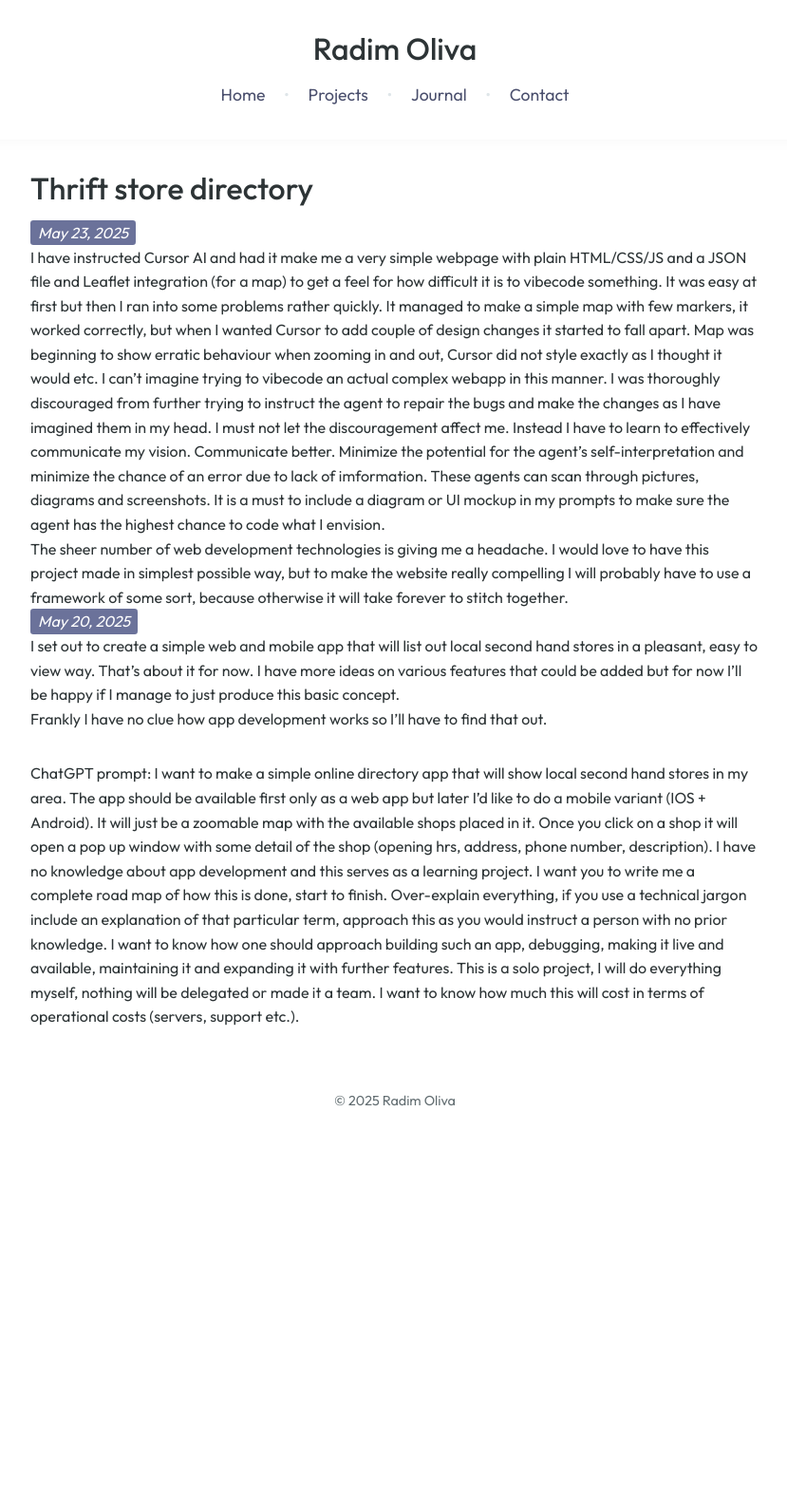
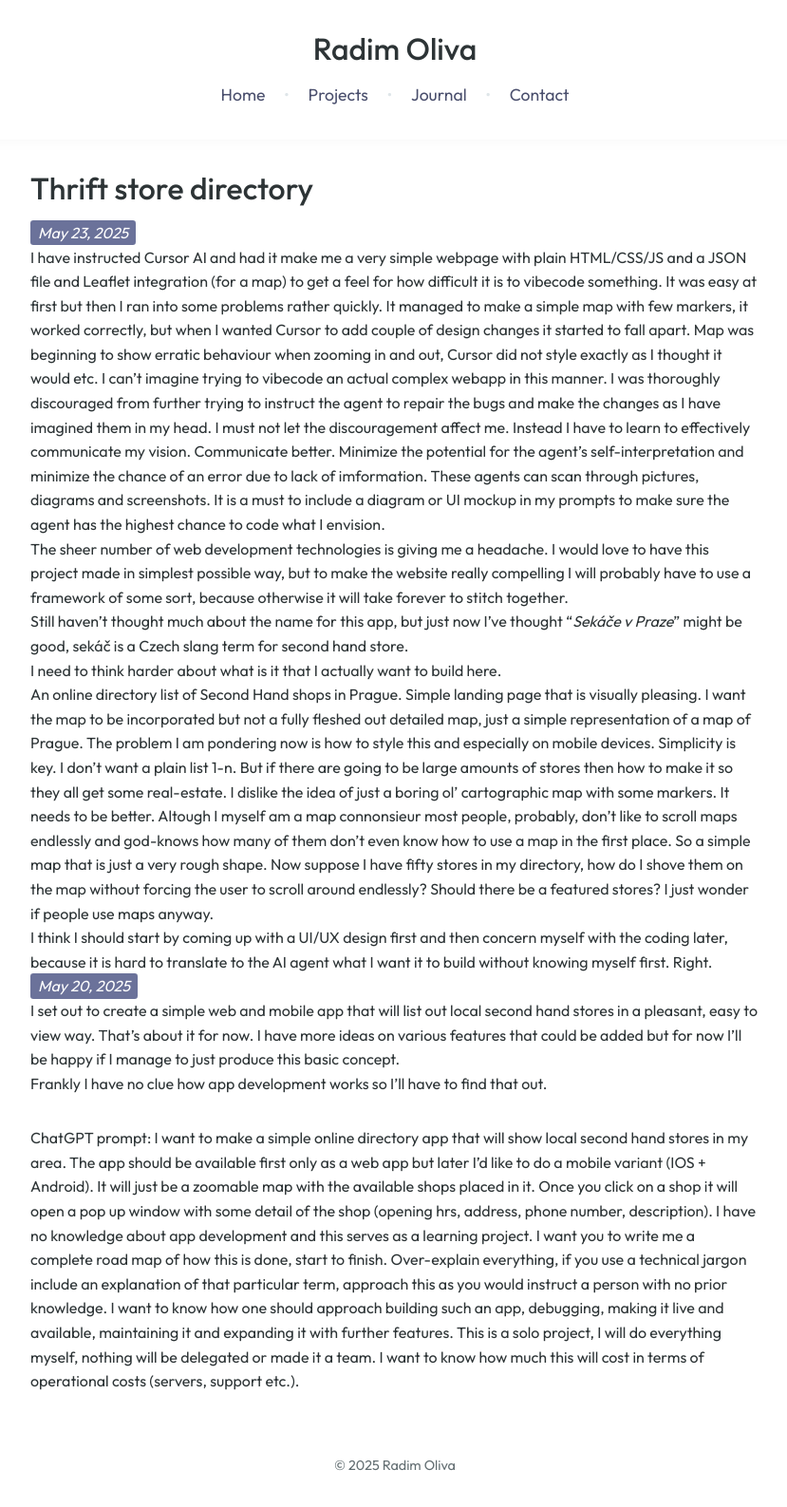
Before and after one commit to RadimOliva/radimoliva.github.io, a Jekyll site: the page built from projects/thrift-store-directory.md, in a window 1280 px wide. Shown: the whole page at 95% size, without its empty margins (224-1053 px from the left). Built offline with Jekyll 4.4.1, drawn with Linux system fonts in a browser that asks for light colours; before the commit the page ends 1203 px from its top, so only the background shows below that.

Commit message:
project notes

```diff
--- a/projects/thrift-store-directory.md
+++ b/projects/thrift-store-directory.md
@@ -7,6 +7,12 @@ title: Thrift store directory
 <span class="datum">May 23, 2025</span><br>
 I have instructed Cursor AI and had it make me a very simple webpage with plain HTML/CSS/JS and a JSON file and Leaflet integration (for a map) to get a feel for how difficult it is to vibecode something. It was easy at first but then I ran into some problems rather quickly. It managed to make a simple map with few markers, it worked correctly, but when I wanted Cursor to add couple of design changes it started to fall apart. Map was beginning to show erratic behaviour when zooming in and out, Cursor did not style exactly as I thought it would etc. I can't imagine trying to vibecode an actual complex webapp in this manner. I was thoroughly discouraged from further trying to instruct the agent to repair the bugs and make the changes as I have imagined them in my head. I must not let the discouragement affect me. Instead I have to learn to effectively communicate my vision. Communicate better. Minimize the potential for the agent's self-interpretation and minimize the chance of an error due to lack of imformation. These agents can scan through pictures, diagrams and screenshots. It is a must to include a diagram or UI mockup in my prompts to make sure the agent has the highest chance to code what I envision.<br>
 The sheer number of web development technologies is giving me a headache. I would love to have this project made in simplest possible way, but to make the website really compelling I will probably have to use a framework of some sort, because otherwise it will take forever to stitch together.
+Still haven't thought much about the name for this app, but just now I've thought "*Sekáče v Praze*" might be good, sekáč is a Czech slang term for second hand store.
+I need to think harder about what is it that I actually want to build here.
+An online directory list of Second Hand shops in Prague. Simple landing page that is visually pleasing. I want the map to be incorporated but not a fully fleshed out detailed map, just a simple representation of a map of Prague. The problem I am pondering now is how to style this and especially on mobile devices. Simplicity is key. I don't want a plain list 1-n. But if there are going to be large amounts of stores then how to make it so they all get some real-estate. I dislike the idea of just a boring ol' cartographic map with some markers. It needs to be better. Altough I myself am a map connonsieur most people, probably, don't like to scroll maps endlessly and god-knows how many of them don't even know how to use a map in the first place.
+So a simple map that is just a very rough shape. Now suppose I have fifty stores in my directory, how do I shove them on the map without forcing the user to scroll around endlessly? Should there be a featured stores? I just wonder if people use maps anyway.
+I think I should start by coming up with a UI/UX design first and then concern myself with the coding later, because it is hard to translate to the AI agent what I want it to build without knowing myself first. Right.
+
 
 <span class="datum">May 20, 2025</span><br>
 I set out to create a simple web and mobile app that will list out local second hand stores in a pleasant, easy to view way. That's about it for now. I have more ideas on various features that could be added but for now I'll be happy if I manage to just produce this basic concept.
```
